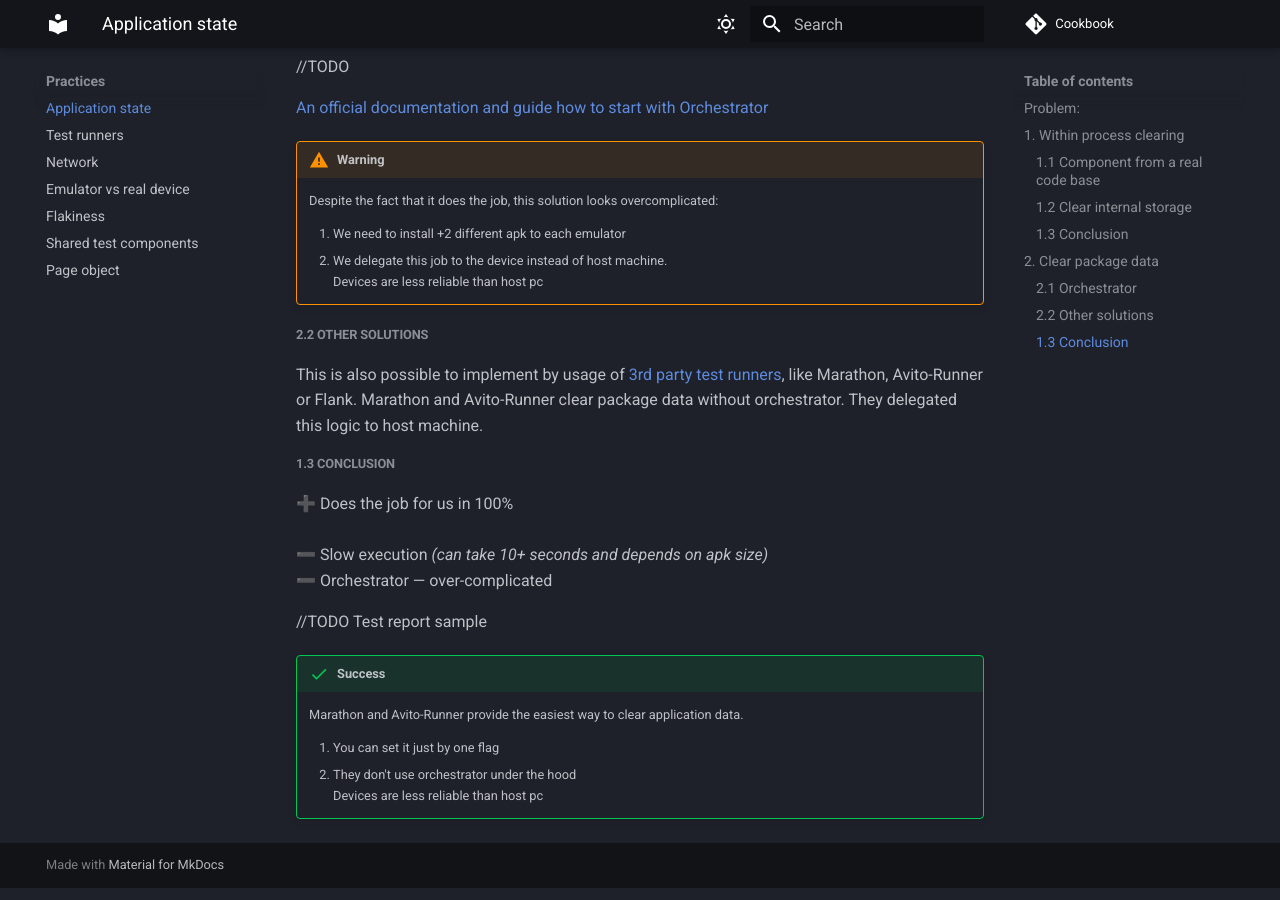
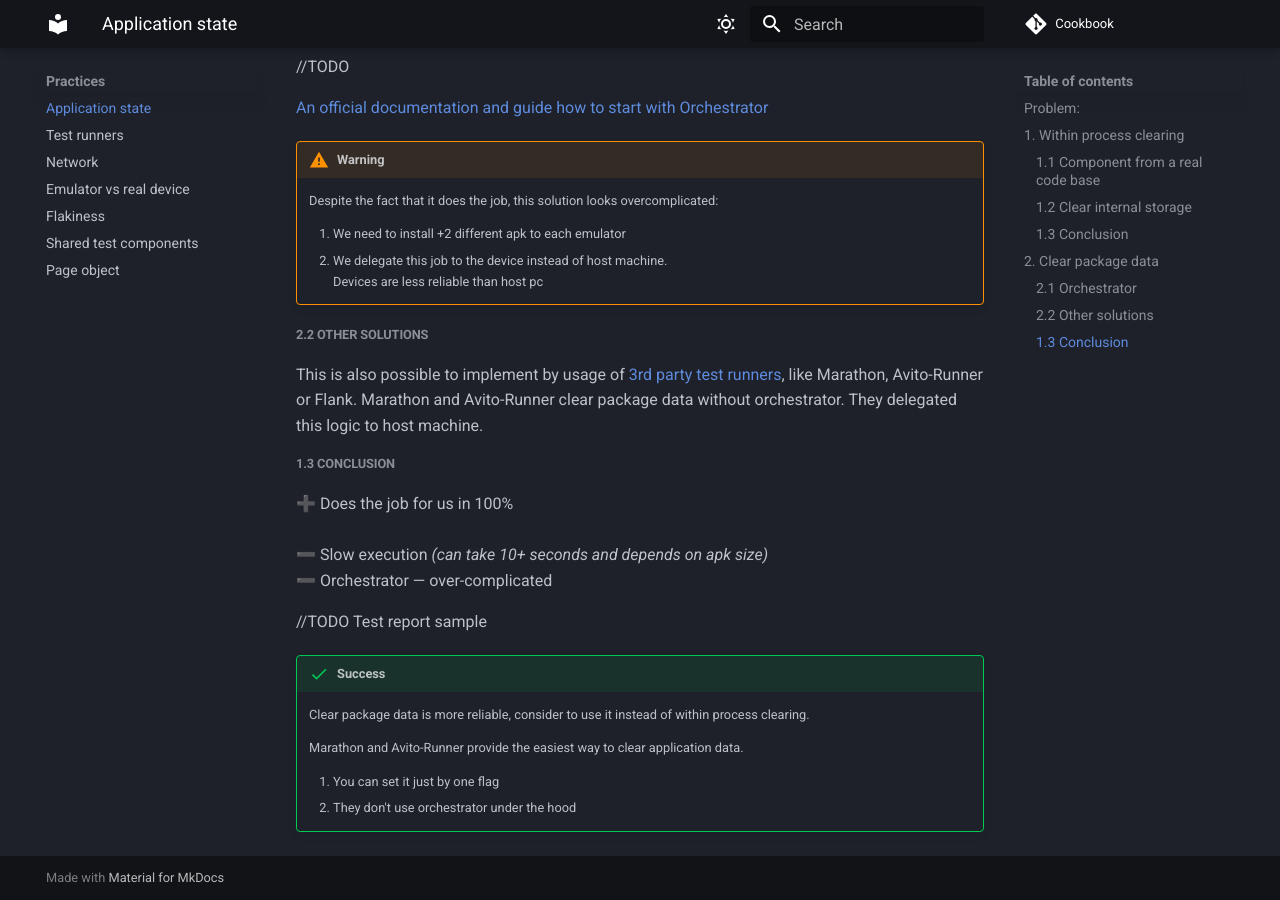
Before and after one commit to android-ui-testing/Cookbook, an MkDocs documentation site: the page built from docs/content/practices/state_clearing.md, in a window 1280 px wide and 900 px high, scrolled down 2471 px. Built offline with MkDocs 1.6.1 and Material for MkDocs 9.7.7, drawn with Linux system fonts in a browser that asks for light colours; comment, search, counter and statistics services are not loaded.

Commit message:
Success section fix

```diff
--- a/docs/content/practices/state_clearing.md
+++ b/docs/content/practices/state_clearing.md
@@ -137,8 +137,10 @@
 
 !!! success
 
+
+    Clear package data is more reliable, consider to use it instead of within process clearing.
+
     Marathon and Avito-Runner provide the easiest way to clear application data.
 
     1. You can set it just by one flag
     2. They don't use orchestrator under the hood
-    <br/>Devices are less reliable than host pc
```
